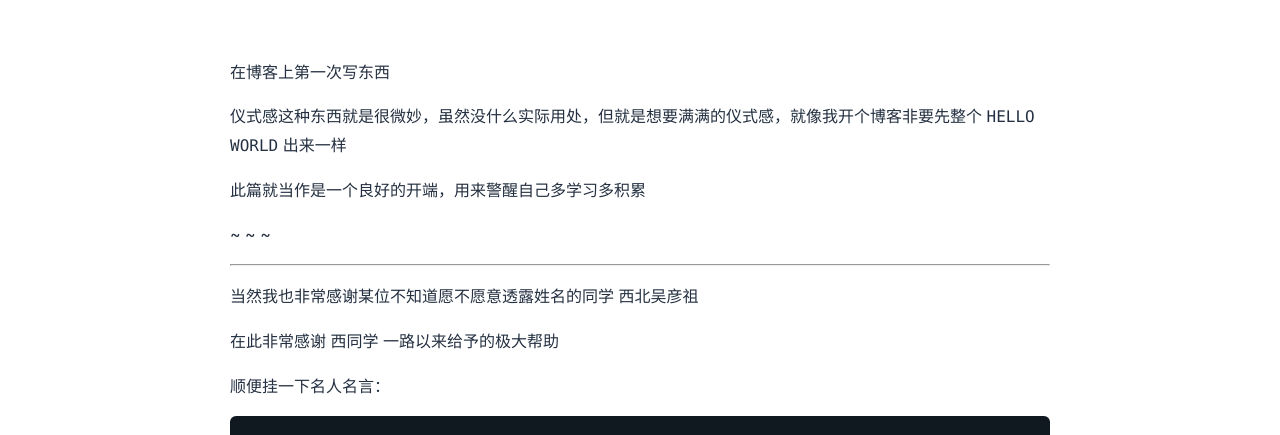
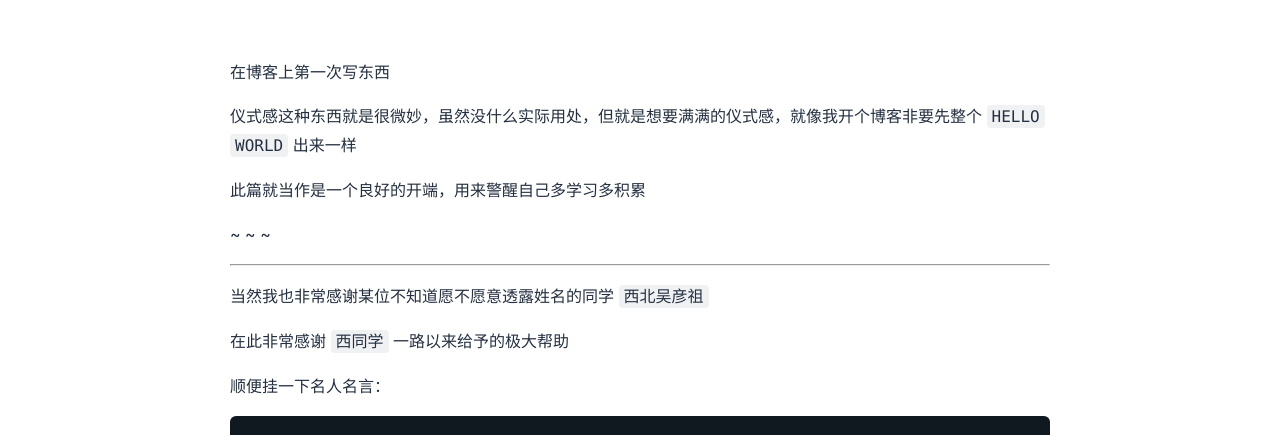
Before and after one commit to ctzmx/ctzmx.github.io, a Jekyll site: the page built from _posts/2020-09-28-HELLO WORLD.md, in a window 1280 px wide. Shown: the part 423-858 px from the top of the page. Built offline with Jekyll 4.4.1, drawn with Linux system fonts in a browser that asks for light colours.

Commit message:
Add gray backgrounds to inline code in articles

```diff
--- a/css/main.css
+++ b/css/main.css
@@ -249,6 +249,14 @@ a:hover {
     font-family: Consolas, "SFMono-Regular", Menlo, monospace;
 }
 
+.article :not(pre) > code {
+    padding: 2px 5px;
+    border-radius: 4px;
+    background: #f0f1f3;
+    box-decoration-break: clone;
+    -webkit-box-decoration-break: clone;
+}
+
 .post-list {
     display: grid;
     gap: 18px;
```
